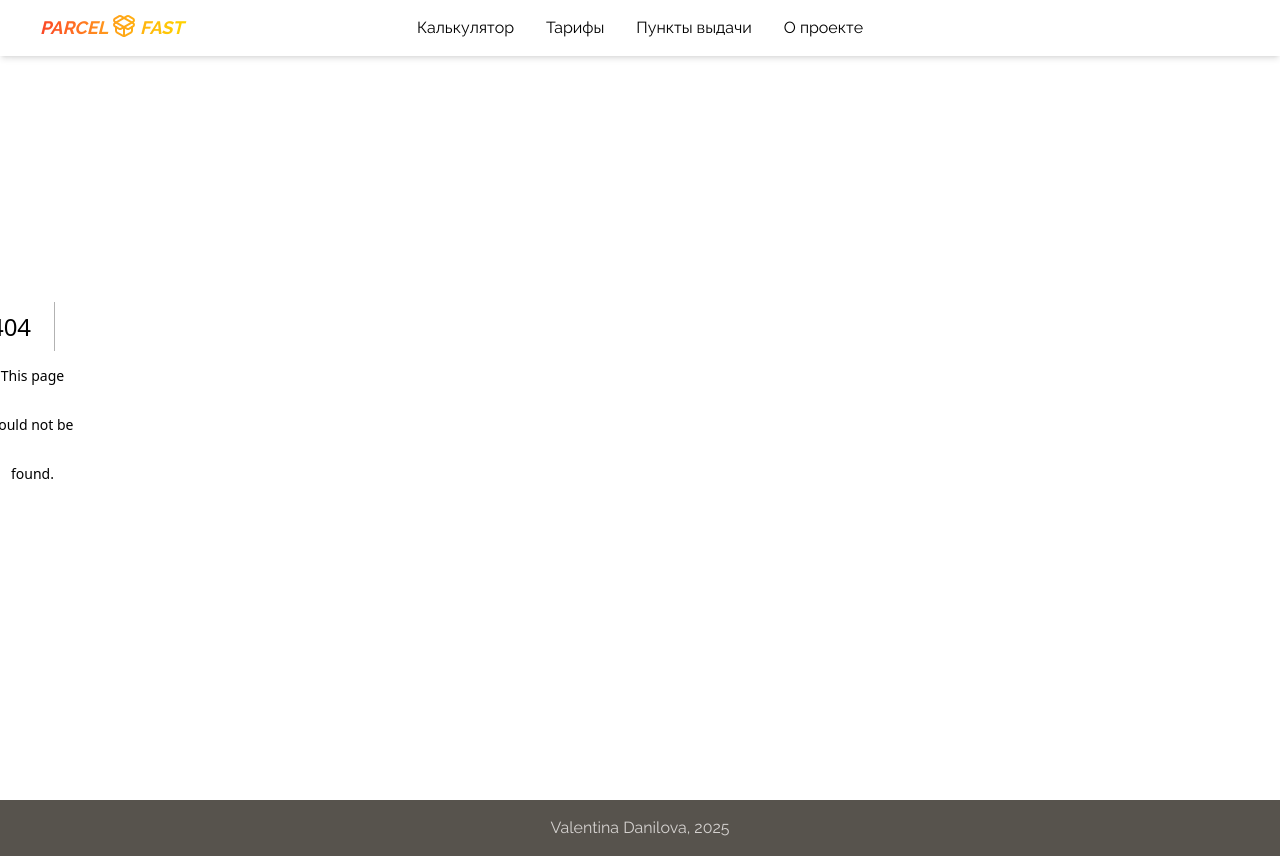
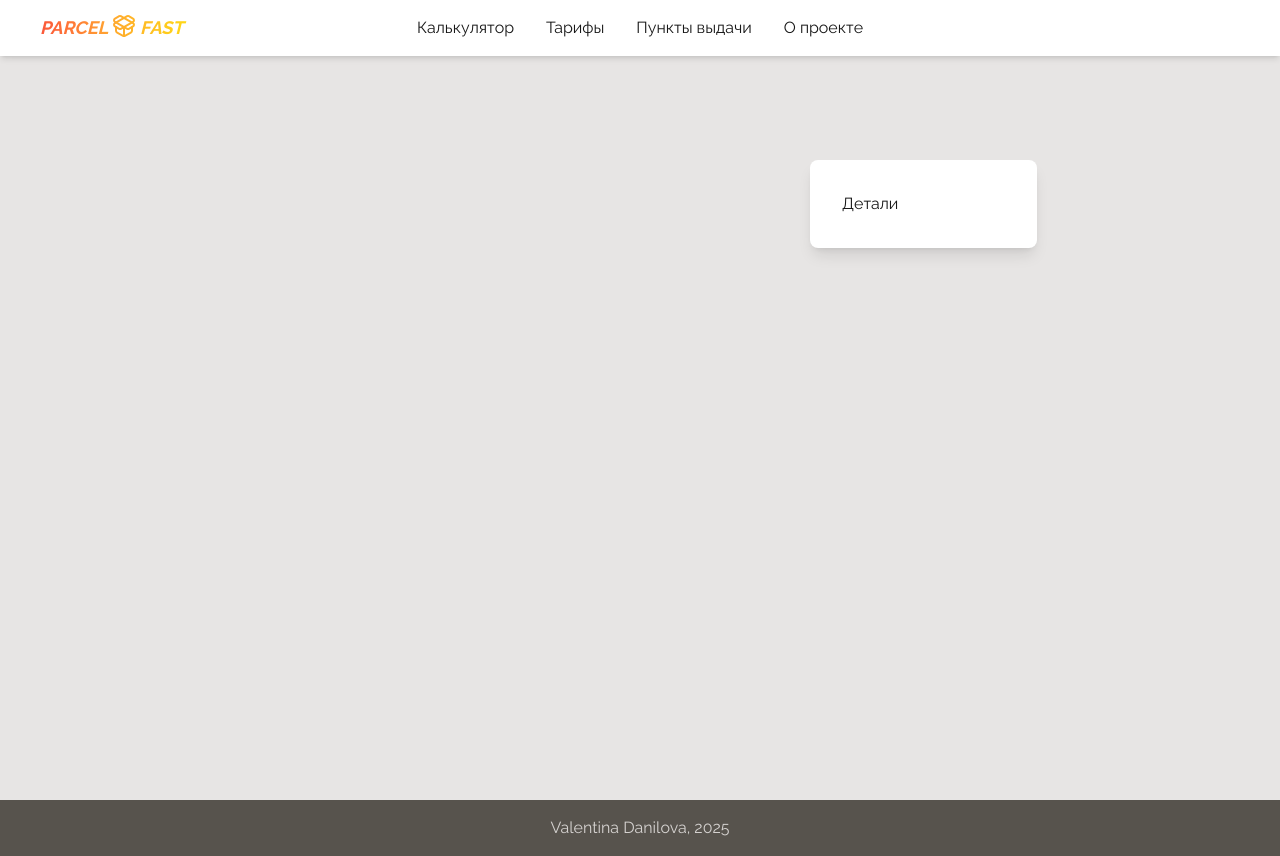
Before and after one commit to dvalentina/shipping-cost-calculator, a Next.js app: page /calculator in a window 1280 px wide. Before the commit this address had no page. Built offline with nearby package versions, Linux system fonts and the light colour scheme.

Commit message:
wip add shipping details card

```diff
--- /dev/null
+++ b/src/app/calculator/page.tsx
@@ -0,0 +1,11 @@
+import React from "react";
+
+import { ShippingDetailsCard } from "@/widgets/shipping-details-card";
+
+export default function CalculatorPage() {
+  return (
+    <div className="grid grid-cols-subgrid col-span-16 py-40">
+      <ShippingDetailsCard className="col-start-11 col-span-3" />
+    </div>
+  );
+}
--- a/src/app/page.tsx
+++ b/src/app/page.tsx
@@ -1,6 +1,6 @@
 import { HomeCalculateCard } from "@/widgets/home-calculate-card";
 
-export default function Home() {
+export default function HomePage() {
   return (
     <div className="flex items-center justify-center h-full col-start-4 col-span-10">
       <HomeCalculateCard />
--- a/src/widgets/header/ui/header.tsx
+++ b/src/widgets/header/ui/header.tsx
@@ -10,7 +10,7 @@ export function Header() {
         <Logo />
       </Link>
       <div className="flex mx-auto gap-8">
-        <Link href="/">Калькулятор</Link>
+        <Link href="/calculator">Калькулятор</Link>
         <Link href="/">Тарифы</Link>
         <Link href="/">Пункты выдачи</Link>
         <Link href="/">О проекте</Link>
--- /dev/null
+++ b/src/widgets/shipping-details-card/index.tsx
@@ -0,0 +1 @@
+export { ShippingDetailsCard } from "./ui/shipping-details-card";
--- /dev/null
+++ b/src/widgets/shipping-details-card/ui/shipping-details-card.tsx
@@ -0,0 +1,15 @@
+import React from "react";
+import clsx from "clsx";
+
+export function ShippingDetailsCard({ className }: { className?: string }) {
+  return (
+    <div
+      className={clsx(
+        "flex flex-col gap-2 bg-white rounded-lg h-fit w-full p-8 shadow-lg",
+        className
+      )}
+    >
+      <p>Детали</p>
+    </div>
+  );
+}
```
